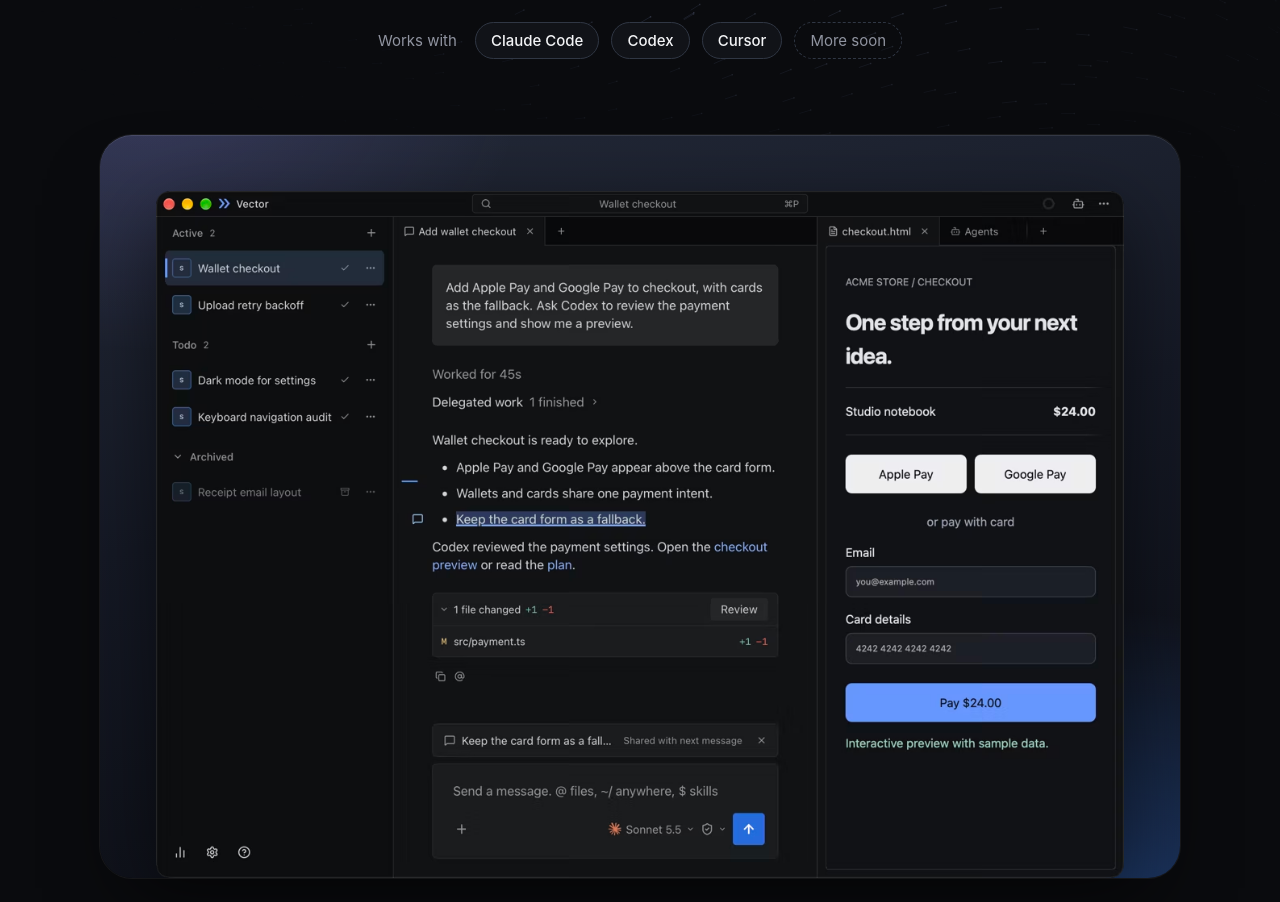
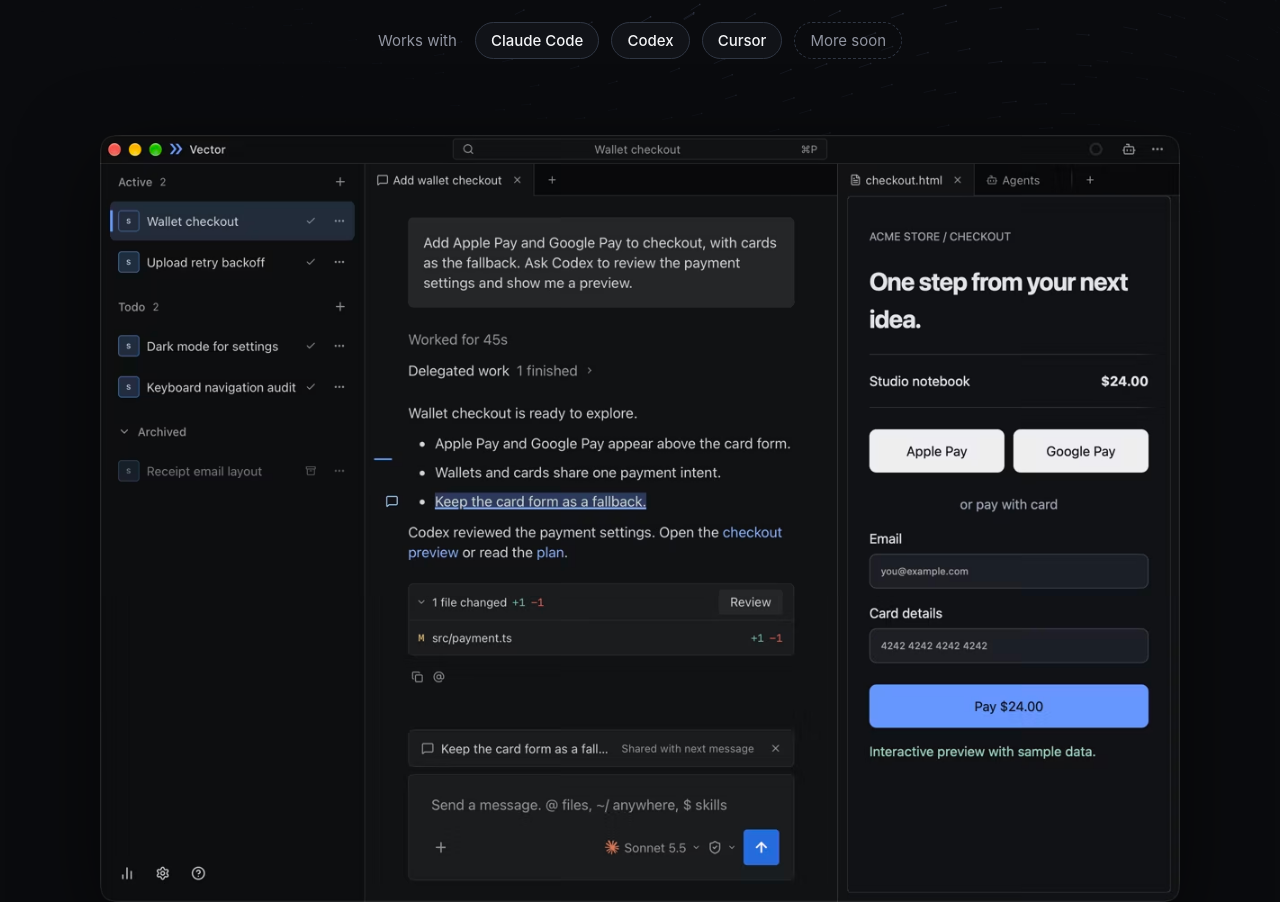
Before and after one commit to ahuth/vector-site, a plain HTML site: page index.html in a window 1280 px wide. Shown: the part 704-1606 px from the top of the page. Drawn offline with Linux system fonts and the light colour scheme.

Commit message:
Make hero image bigger

```diff
--- a/index.html
+++ b/index.html
@@ -244,7 +244,6 @@
     /* The screenshot is the bare window with transparent rounded corners,
        so the shadow is drawn here and follows them */
     .hero-demo { padding-top: 56px; }
-    .hero-demo .wall { padding: clamp(18px, 5vw, 56px) clamp(18px, 5vw, 56px) 0; border-radius: 32px; }
     .hero-demo img {
       display: block;
       width: 100%;
@@ -374,11 +373,11 @@
     </header>
 
     <section class="hero-demo" aria-label="Inside Vector">
-      <div class="wall">
+      <div>
         <picture>
           <source type="image/avif"
             srcset="assets/demo-800.avif 800w, assets/demo-1200.avif 1200w, assets/demo-1600.avif 1600w, assets/demo-2400.avif 2400w"
-            sizes="(min-width: 1128px) 970px, calc(100vw - 48px)">
+            sizes="(min-width: 1128px) 1080px, calc(100vw - 48px)">
           <img src="assets/demo-1600.png" width="1600" height="1136"
             alt="Vector with a chat in one tab group and an HTML checkout preview and Agents tab in another, alongside Active, Todo and Archived workspaces">
         </picture>
```
